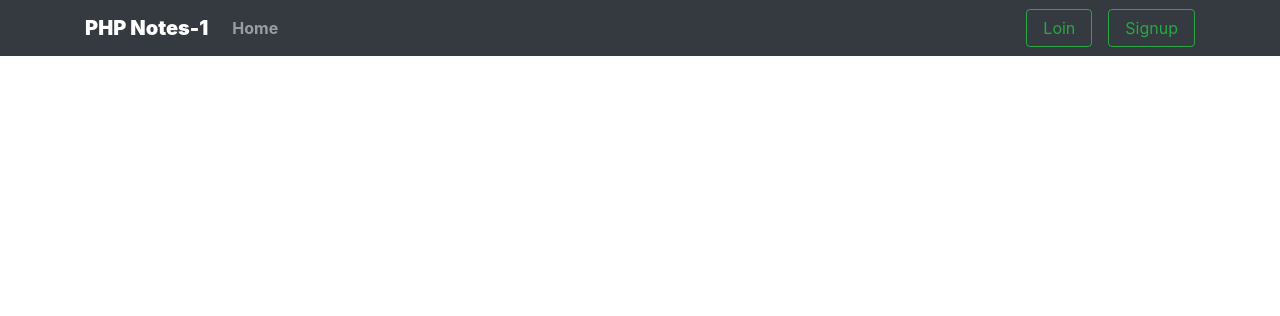
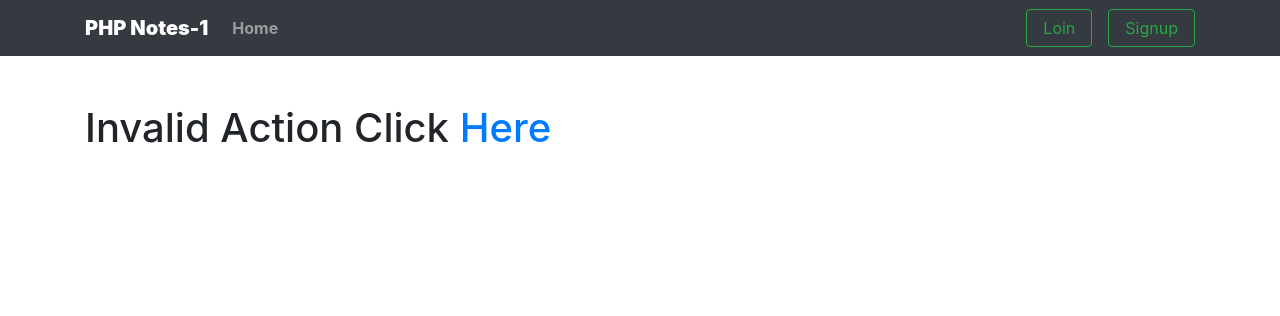
Before and after one commit to techtok7/PHPNotes, a PHP site: page /Lavel_1/edit.php in a window 1280 px wide. Shown: the top 316 px of the page. Run offline with PHP 8.4, Linux system fonts and the light colour scheme; some libraries are stand-ins or nearby versions.

Commit message:
Lavel 1 Complate

```diff
--- a/Lavel_1/config.php
+++ b/Lavel_1/config.php
@@ -1,5 +1,7 @@
 <?php
+
 
     $con = mysqli_connect("localhost","techtok7","","demo") or die("Can't Connect");
 
+
 ?>
--- a/Lavel_1/edit.php
+++ b/Lavel_1/edit.php
@@ -50,10 +50,16 @@ if (isset($_POST["update"])) {
                                 </div>
                             </div>
                         </form>
-                <?php
+                    <?php
                     } else {
+                    ?>
+                        <h1>Invalid Action Click <a href="index.php">Here</a></h1>
+                    <?php
                     }
                 } else {
+                    ?>
+                    <h1>Invalid Action Click <a href="index.php">Here</a></h1>
+                <?php
                 }
                 ?>
 
```
